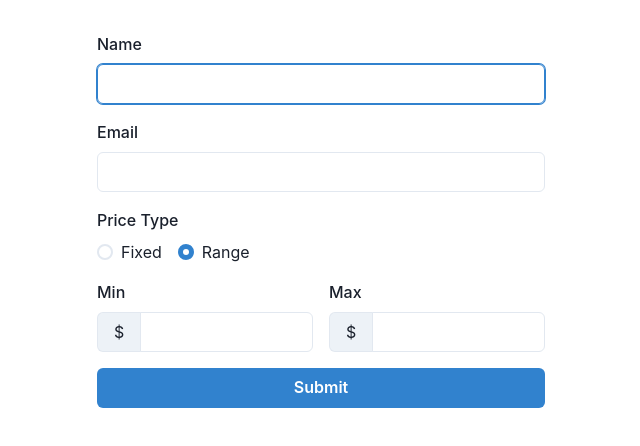
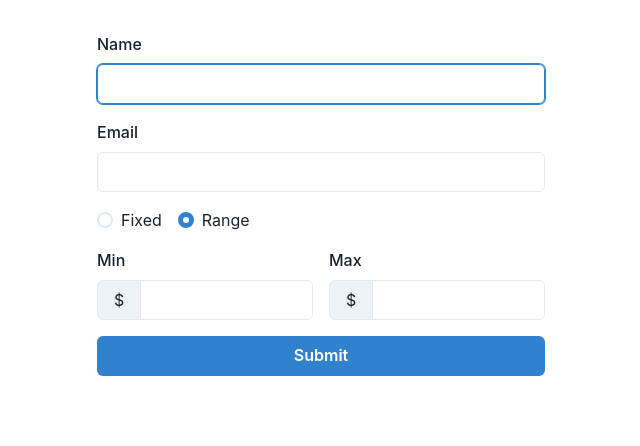
Before and after one commit to itsalysialynn/ignition-fe-test, a React (Vite) app: page /form in a window 1280 px wide. Shown: the top 446 px of the page, without its empty margins (319-959 px from the left). Built offline with nearby package versions, Linux system fonts and the light colour scheme.

Commit message:
Make reusable FormInput component

```diff
--- a/src/Form.tsx
+++ b/src/Form.tsx
@@ -1,27 +1,18 @@
-import { useForm } from 'react-hook-form'
+import { useForm, FormProvider } from 'react-hook-form'
 import { zodResolver } from '@hookform/resolvers/zod'
 import { formSchema } from './schema'
 import { FormData } from './types/FormData'
 import { PriceType } from './types/PriceType'
-import {
-  FormControl,
-  FormLabel,
-  Input,
-  Radio,
-  RadioGroup,
-  Button,
-  Box,
-  Stack,
-  VStack,
-  InputGroup,
-  InputLeftAddon,
-} from '@chakra-ui/react'
+import { Radio, RadioGroup, Button, Box, Stack, VStack } from '@chakra-ui/react'
+import { FormInput } from './ui/FormInput'
 
 export const Form = () => {
-  const { register, handleSubmit, watch } = useForm<FormData>({
+  const methods = useForm<FormData>({
     resolver: zodResolver(formSchema),
     defaultValues: { price: { type: PriceType.Range } },
   })
+
+  const { watch, handleSubmit } = methods
 
   const saveData = (data: FormData) => {
     console.log(data)
@@ -30,30 +21,18 @@ export const Form = () => {
   const priceType = watch('price.type')
 
   return (
+    <FormProvider {...methods}>
       <Box maxW="lg" mx="auto" p={{ base: 4, md: 8 }}>
         <form onSubmit={handleSubmit(saveData)}>
           <VStack spacing={4} align="stretch">
-          <FormControl>
-            <FormLabel htmlFor="name">Name</FormLabel>
-            <Input
-              id="name"
-              autoFocus
-              data-testid="name"
-              {...register('name')}
-            />
-          </FormControl>
-          <FormControl>
-            <FormLabel htmlFor="email">Email</FormLabel>
-            <Input id="email" data-testid="email" {...register('email')} />
-          </FormControl>
-          <FormControl>
-            <FormLabel>Price Type</FormLabel>
+            <FormInput id="name" label="Name" name="name" autoFocus />
+            <FormInput id="email" label="Email" name="email" />
             <RadioGroup defaultValue={priceType}>
               <Stack direction="row" spacing={4}>
                 <Radio
                   id="fixed"
                   value={PriceType.Fixed}
-                  {...register('price.type')}
+                  {...methods.register('price.type')}
                   data-testid="fixed-type"
                 >
                   Fixed
@@ -61,27 +40,21 @@ export const Form = () => {
                 <Radio
                   id="range"
                   value={PriceType.Range}
-                  {...register('price.type')}
+                  {...methods.register('price.type')}
                   data-testid="range-type"
                 >
                   Range
                 </Radio>
               </Stack>
             </RadioGroup>
-          </FormControl>
             {priceType === PriceType.Fixed && (
-            <FormControl>
-              <FormLabel htmlFor="fixedAmount">Amount</FormLabel>
-              <InputGroup>
-                <InputLeftAddon>$</InputLeftAddon>
-                <Input
-                  id="fixedAmount"
-                  data-testid="fixed-amount"
+              <FormInput
+                id="fixed-amount"
+                label="Amount"
+                name="price.amount"
                 type="number"
-                  {...register('price.amount')}
+                leftAddon="$"
               />
-              </InputGroup>
-            </FormControl>
             )}
             {priceType === PriceType.Range && (
               <Stack
@@ -89,30 +62,20 @@ export const Form = () => {
                 direction={{ base: 'column', md: 'row' }}
                 width="100%"
               >
-              <FormControl>
-                <FormLabel htmlFor="min">Min</FormLabel>
-                <InputGroup>
-                  <InputLeftAddon>$</InputLeftAddon>
-                  <Input
-                    id="min"
-                    data-testid="min-amount"
+                <FormInput
+                  id="min-amount"
+                  label="Min"
+                  name="price.amount.min"
                   type="number"
-                    {...register('price.amount.min')}
+                  leftAddon="$"
                 />
-                </InputGroup>
-              </FormControl>
-              <FormControl>
-                <FormLabel htmlFor="max">Max</FormLabel>
-                <InputGroup>
-                  <InputLeftAddon>$</InputLeftAddon>
-                  <Input
-                    id="max"
-                    data-testid="max-amount"
+                <FormInput
+                  id="max-amount"
+                  label="Max"
+                  name="price.amount.max"
                   type="number"
-                    {...register('price.amount.max')}
+                  leftAddon="$"
                 />
-                </InputGroup>
-              </FormControl>
               </Stack>
             )}
             <Button
@@ -126,5 +89,6 @@ export const Form = () => {
           </VStack>
         </form>
       </Box>
+    </FormProvider>
   )
 }
--- /dev/null
+++ b/src/ui/FormInput.tsx
@@ -0,0 +1,46 @@
+import React from 'react'
+import {
+  FormControl,
+  FormLabel,
+  Input,
+  InputGroup,
+  InputLeftAddon,
+  InputProps as ChakraInputProps,
+} from '@chakra-ui/react'
+import { RegisterOptions, useFormContext } from 'react-hook-form'
+
+interface FormInputProps extends ChakraInputProps {
+  id: string
+  label: string
+  name: string
+  leftAddon?: string | React.ReactNode
+  registerOptions?: RegisterOptions
+}
+
+export const FormInput: React.FC<FormInputProps> = ({
+  id,
+  label,
+  name,
+  leftAddon,
+  registerOptions,
+  ...props
+}) => {
+  const { register } = useFormContext()
+
+  return (
+    <FormControl>
+      <FormLabel htmlFor={id}>{label}</FormLabel>
+      <InputGroup>
+        {leftAddon && (
+          <InputLeftAddon id={`${id}-left-addon`}>{leftAddon}</InputLeftAddon>
+        )}
+        <Input
+          id={id}
+          data-testid={id}
+          {...register(name, registerOptions)}
+          {...props}
+        />
+      </InputGroup>
+    </FormControl>
+  )
+}
```
Lines whose indentation alone changed are shown as unchanged.
